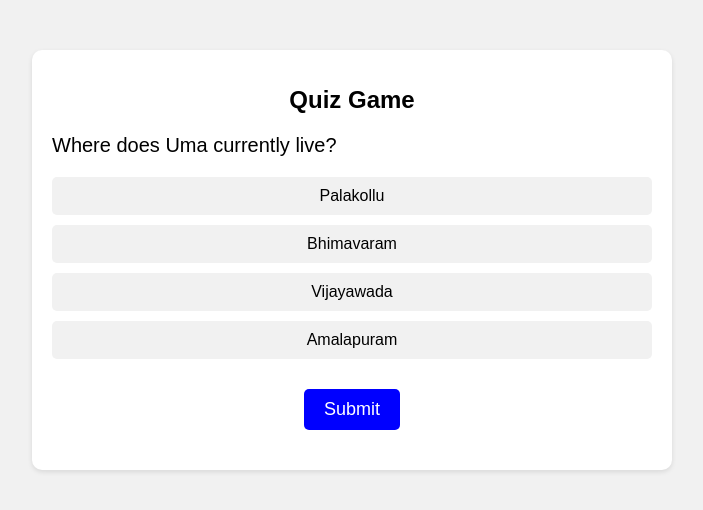
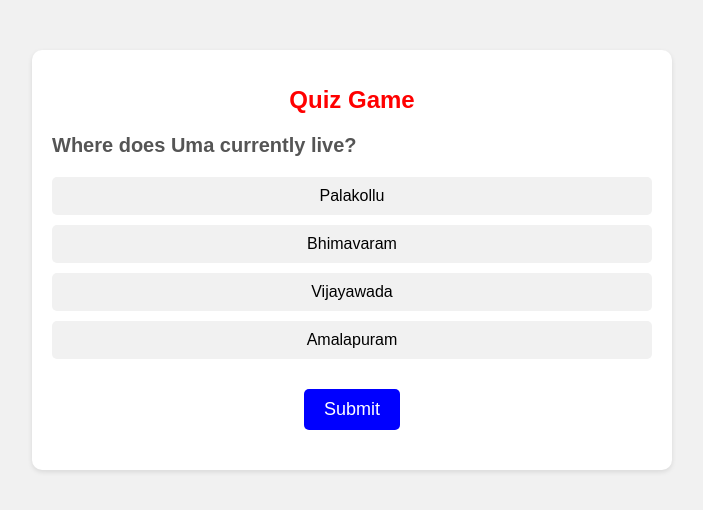
Before and after one commit to umasubhashini/quiz, a plain HTML site: page index.html in a window 1280 px wide. Shown: the whole page, without its empty margins (288-991 px from the left). Drawn offline with Linux system fonts and the light colour scheme.

Commit message:
Add files via upload

```diff
--- a/styles.css
+++ b/styles.css
@@ -15,14 +15,17 @@ body {
 }
 
 .title {
-  text-align: center;
   font-size: 24px;
   margin-bottom: 20px;
+  color: red; /* Change the color to red */
+  text-align: center;
 }
 
 .question {
   font-size: 20px;
   margin-bottom: 20px;
+  color: #555;
+  font-weight: bold;
 }
 
 .choices {
```
